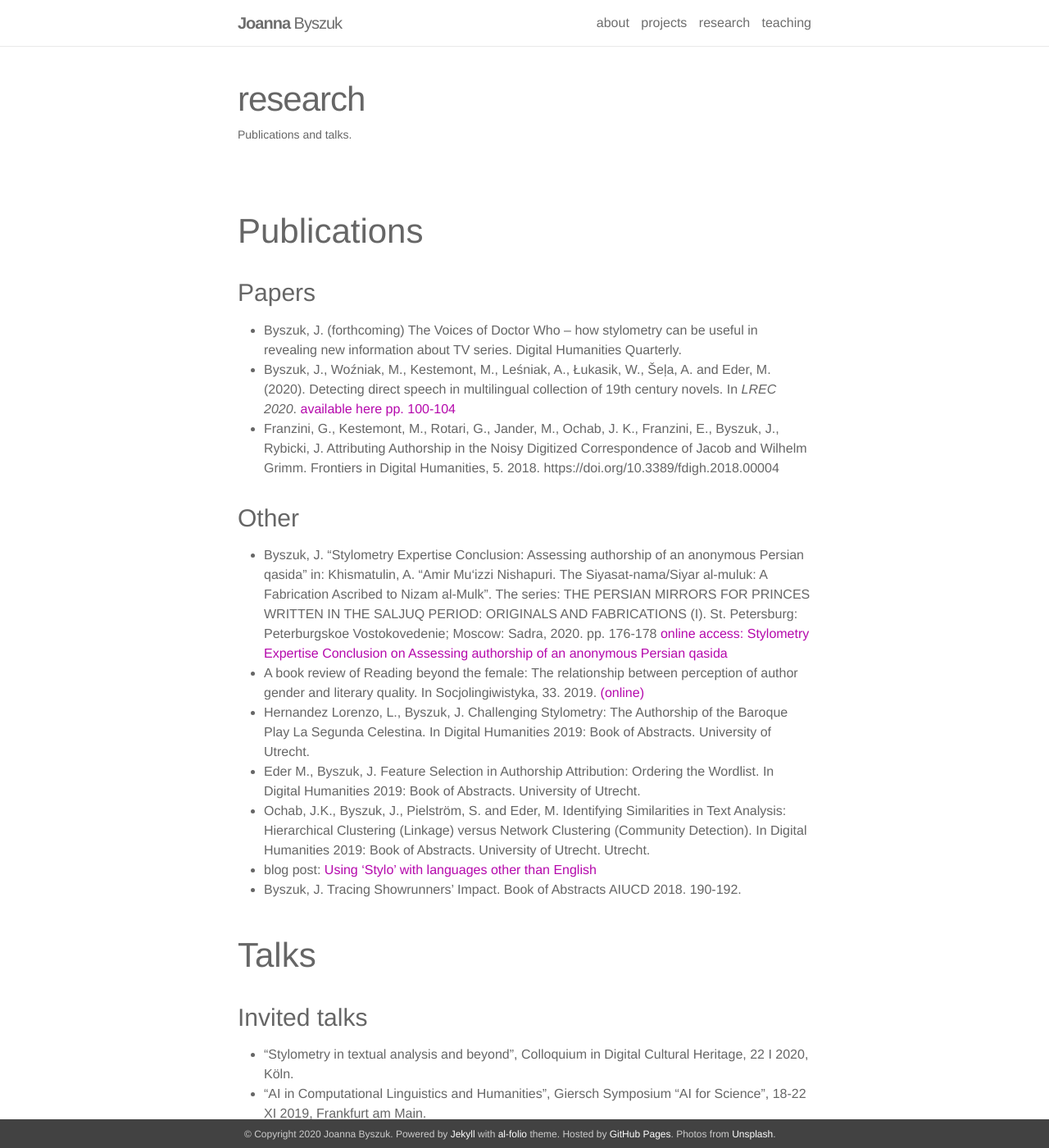
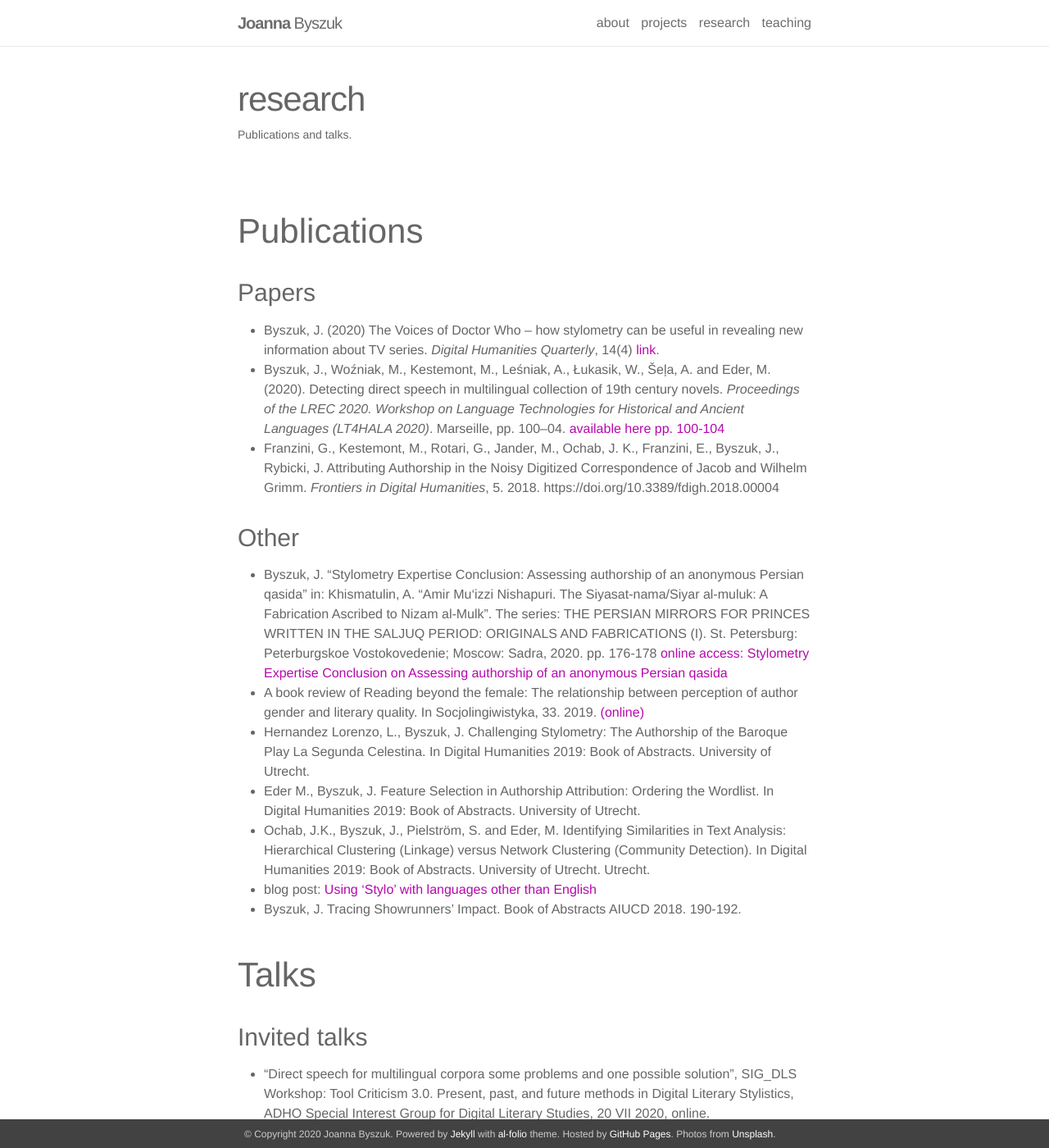
Before and after one commit to JoannaBy/JoannaBy.github.io, a Jekyll site: the page built from _pages/publications.md, in a window 1280 px wide and 1400 px high. Shown: the whole window at 82% size. Built offline with Jekyll 4.4.1, drawn with Linux system fonts in a browser that asks for light colours; nearby versions of some CDN libraries; some of the changed text lies outside the part shown.

Commit message:
Update publications.md

```diff
--- a/_pages/publications.md
+++ b/_pages/publications.md
@@ -6,9 +6,9 @@ description: Publications and talks.
 ---
 ## Publications
 ### Papers
-* Byszuk, J. (forthcoming) The Voices of Doctor Who – how stylometry can be useful in revealing new information about TV series. Digital Humanities Quarterly.
-* Byszuk, J., Woźniak, M., Kestemont, M., Leśniak, A., Łukasik, W., Šeļa, A. and Eder, M. (2020). Detecting direct speech in multilingual collection of 19th century novels. In _LREC 2020_. [available here pp. 100-104](https://lrec2020.lrec-conf.org/media/proceedings/Workshops/Books/LT4HALAbook.pdf)
-* Franzini, G., Kestemont, M., Rotari, G., Jander, M., Ochab, J. K., Franzini, E., Byszuk, J., Rybicki, J. Attributing Authorship in the Noisy Digitized Correspondence of Jacob and Wilhelm Grimm. Frontiers in Digital Humanities, 5. 2018. https://doi.org/10.3389/fdigh.2018.00004
+* Byszuk, J. (2020) The Voices of Doctor Who – how stylometry can be useful in revealing new information about TV series. *Digital Humanities Quarterly*, 14(4) [link](http://www.digitalhumanities.org/dhq/vol/14/4/000499/000499.html).
+* Byszuk, J., Woźniak, M., Kestemont, M., Leśniak, A., Łukasik, W., Šeļa, A. and Eder, M. (2020). Detecting direct speech in multilingual collection of 19th century novels. *Proceedings of the LREC 2020. Workshop on Language Technologies for Historical and Ancient Languages (LT4HALA 2020)*. Marseille, pp. 100–04. [available here pp. 100-104](https://lrec2020.lrec-conf.org/media/proceedings/Workshops/Books/LT4HALAbook.pdf)
+* Franzini, G., Kestemont, M., Rotari, G., Jander, M., Ochab, J. K., Franzini, E., Byszuk, J., Rybicki, J. Attributing Authorship in the Noisy Digitized Correspondence of Jacob and Wilhelm Grimm. *Frontiers in Digital Humanities*, 5. 2018. https://doi.org/10.3389/fdigh.2018.00004
 
 ### Other
 * Byszuk, J. "Stylometry Expertise Conclusion: Assessing authorship of an anonymous Persian qasida" in: Khismatulin, A. "Amir Mu‘izzi Nishapuri. The Siyasat-nama/Siyar al-muluk: A Fabrication Ascribed to Nizam al-Mulk". The series: THE PERSIAN MIRRORS FOR PRINCES WRITTEN IN THE SALJUQ PERIOD: ORIGINALS AND FABRICATIONS (I). St. Petersburg: Peterburgskoe Vostokovedenie; Moscow: Sadra, 2020. pp. 176-178 [online access: Stylometry Expertise Conclusion on Assessing authorship of an anonymous Persian qasida](https://ijp.pan.pl/wp-content/uploads/2018/08/Byszuk-Stylometry-Expertise-Conclusion-on-Assessing-authorship-of-an-anonymous-Persian-qasida.pdf)
@@ -21,6 +21,8 @@ description: Publications and talks.
 
 ## Talks
 ### Invited talks
+* "Direct speech for multilingual corpora some problems and one possible solution", SIG_DLS Workshop: Tool Criticism 3.0. Present, past, and future methods in Digital Literary Stylistics, ADHO Special Interest Group for Digital Literary Studies, 20 VII 2020, online.
+* "Literary Studies: Textual analysis and stylometry with WebSty", CLARIN Café III CLARIN for Researchers, 8 VII 2020, online.
 * "Stylometry in textual analysis and beyond", Colloquium in Digital Cultural Heritage, 22 I 2020, Köln.
 * "AI in Computational Linguistics and Humanities", Giersch Symposium "AI for Science", 18-22 XI 2019, Frankfurt am Main.
 
```
